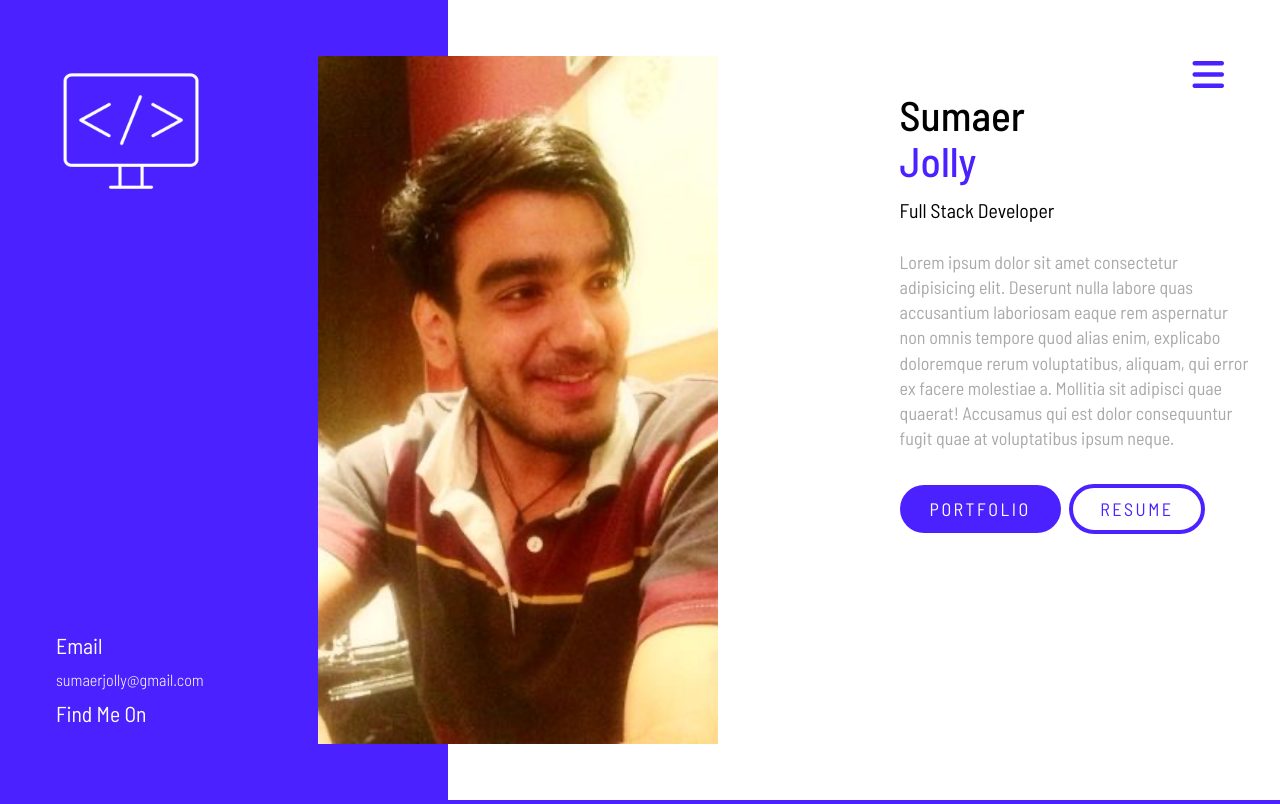
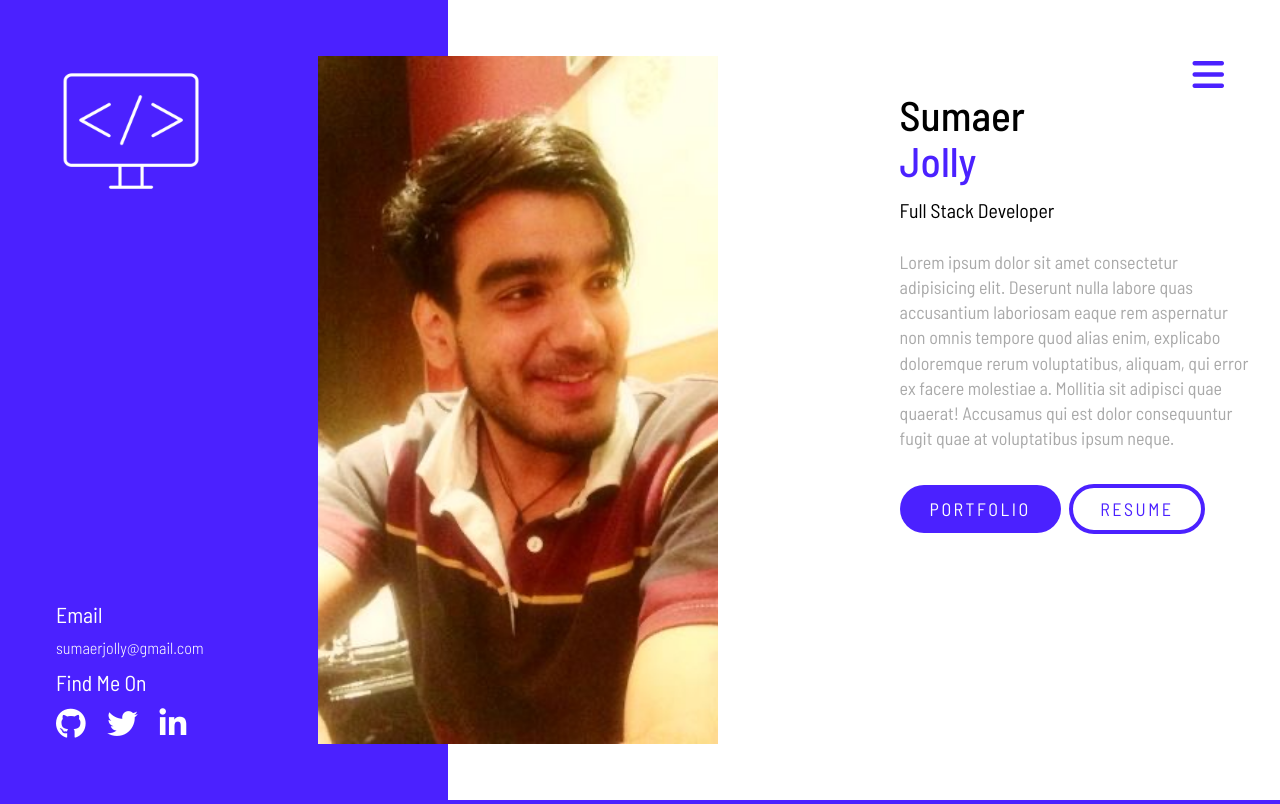
Before and after one commit to sumaerjolly/test-portfolio, a website with bundled scripts: page src/index.html in a window 1280 px wide. Built offline with nearby package versions, Linux system fonts and the light colour scheme.

Commit message:
add social media links and icons

```diff
--- a/src/index.html
+++ b/src/index.html
@@ -24,10 +24,17 @@
         <p>sumaerjolly@gmail.com</p>
         <h4>Find Me On</h4>
         <div class="icon-section">
-          <i></i>
-          <i></i>
-          <i></i>
-          <i></i>
+          <a href="https://github.com/sumaerjolly" target="_blank"
+            ><i class="fa fa-github"></i
+          ></a>
+          <a href="https://twitter.com/sumaerjolly" target="_blank"
+            ><i class="fa fa-twitter"></i
+          ></a>
+          <a
+            href="https://www.linkedin.com/in/sumaer-jolly-69b110b0/"
+            target="_blank"
+            ><i class="fa fa-linkedin"></i
+          ></a>
         </div>
       </div>
     </section>
--- a/src/scss/_home.scss
+++ b/src/scss/_home.scss
@@ -28,6 +28,14 @@
         font-weight: 300;
         color: $color3;
         margin: 0.2em 0 0.8em;
+      }
+    }
+    .icon-section {
+      a {
+        color: white;
+        text-decoration: none;
+        font-size: 1.7rem;
+        padding-right: 1rem;
       }
     }
   }
```
Also changed, not shown: dist/index.html, 3 other files.
